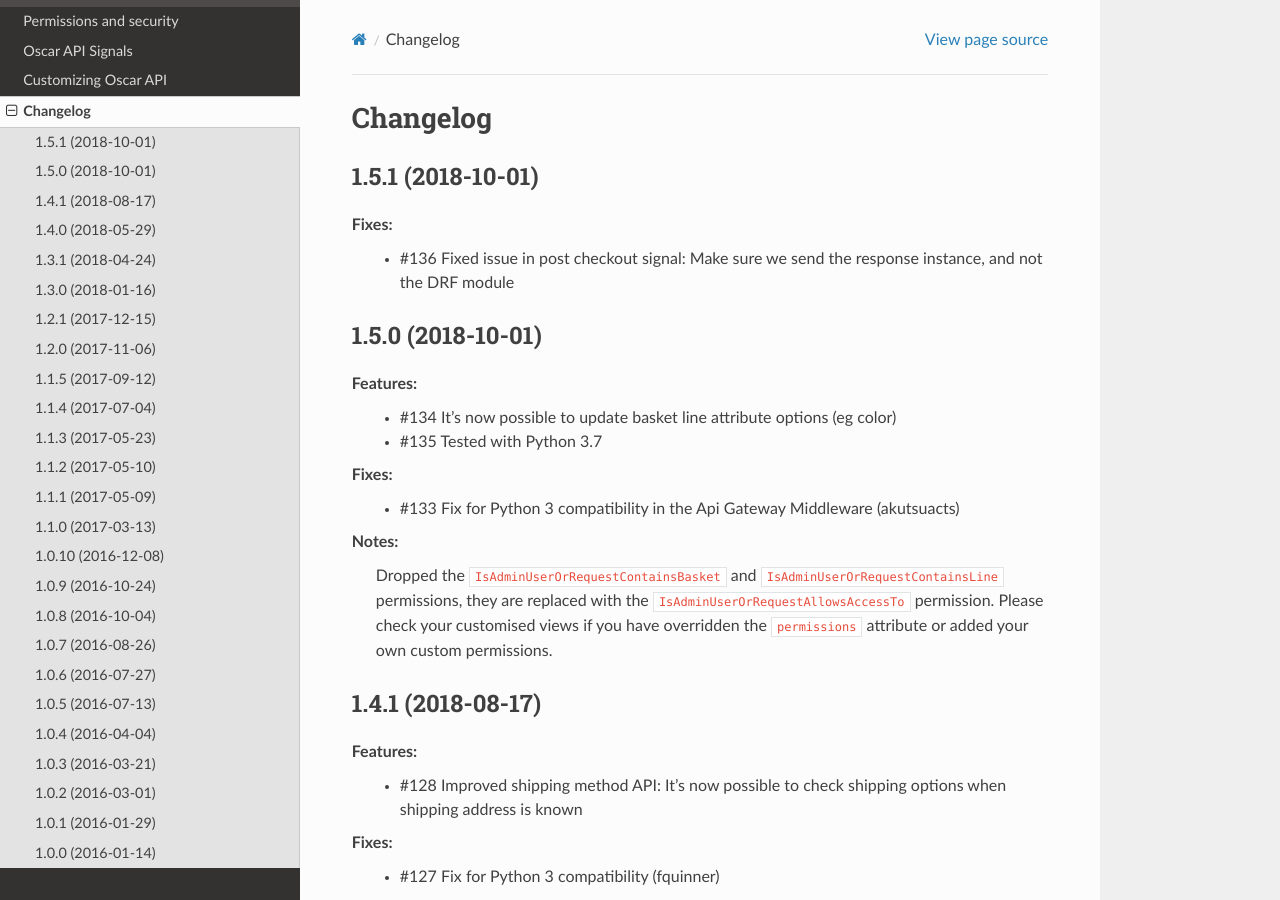
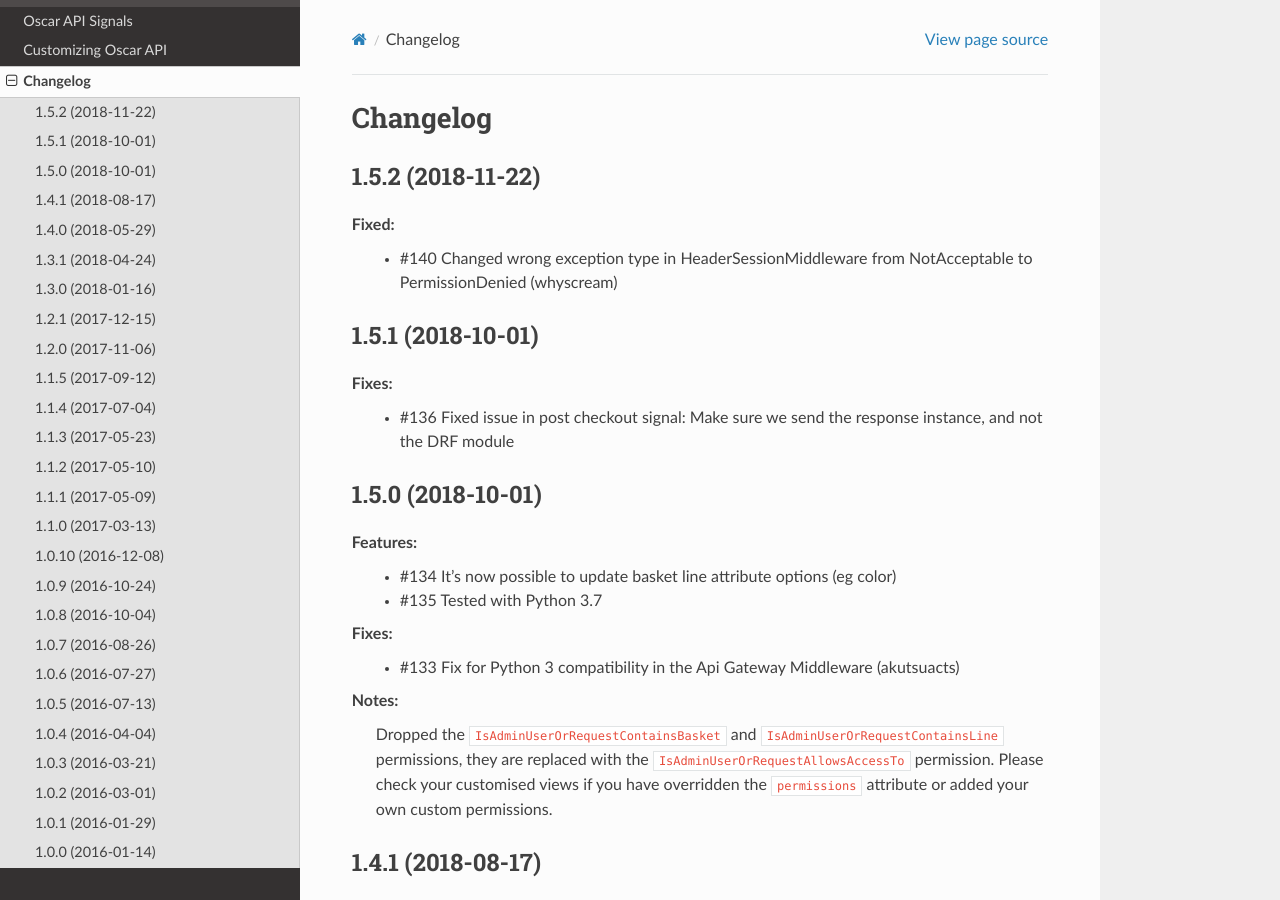
Before and after one commit to django-oscar/django-oscar-api, a Sphinx documentation site: the page built from docs/source/changelog.rst, in a window 1280 px wide and 900 px high. Built offline with Sphinx 7.4.7 and the Read the Docs theme 2.0.0, drawn with Linux system fonts in a browser that asks for light colours.

Commit message:
Prepare for release 1.5.2

```diff
--- a/docs/source/changelog.rst
+++ b/docs/source/changelog.rst
@@ -1,6 +1,11 @@
 =========
 Changelog
 =========
+
+1.5.2 (2018-11-22)
+------------------
+Fixed:
+  * #140 Changed wrong exception type in HeaderSessionMiddleware from NotAcceptable to PermissionDenied (whyscream)
 
 1.5.1 (2018-10-01)
 ------------------
--- a/setup.py
+++ b/setup.py
@@ -1,6 +1,6 @@
 from setuptools import find_packages, setup
 
-__version__ = "1.5.1"
+__version__ = "1.5.2"
 
 
 setup(
```
